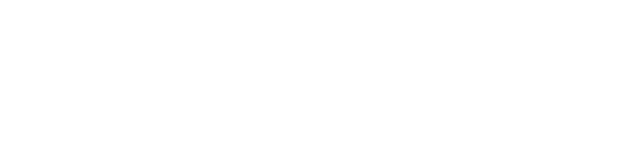
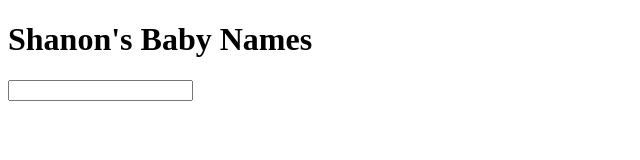
Before and after one commit to fac-12/TeamQ-autocomplete, a website: page public/index.html in a window 1280 px wide. Shown: the whole page, without its empty margins (0-640 px from the left). Drawn offline with Linux system fonts and the light colour scheme.

Commit message:
Created html template relates to #2

```diff
--- a/public/index.html
+++ b/public/index.html
@@ -8,7 +8,24 @@
     <link rel="stylesheet" href="style.css">
 </head>
 <body>
+  <main>
+    <header class="heading">
+      <h1 class="heading__title"> Shanon's Baby Names </h1>
+    </header>
+    <form class="search-form" action="/search" method="post">
+      <label for="search-box-id">
+        <input type="text" name="search-box" class="form__search-box" id='search-box-id'>
+      </label>
+      <datalist id="json-nameslist">
 
+      </datalist>
+    </form>
+
+    <section class="display">
+        <h2 class="display__title"></h2>
+        <p class="display__info"></p>
+    </section>
+  </main>
 </body>
 <script src="script.js"></script>
 </html>
```
